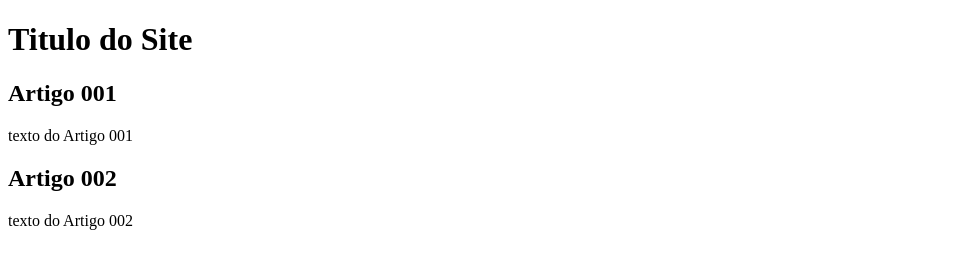
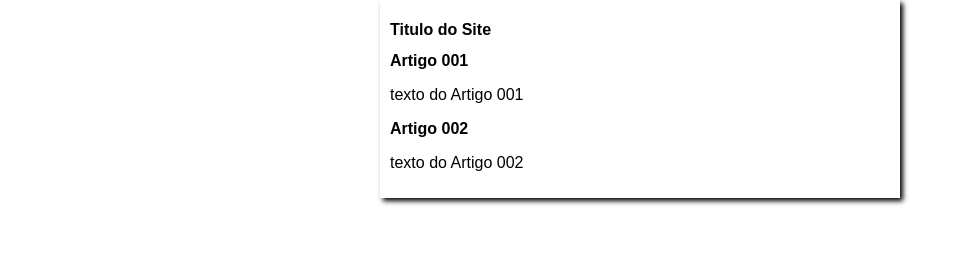
Before and after one commit to WillianCosta12/projeto-site, a plain HTML site: page index.html in a window 1280 px wide. Shown: the whole page, without its empty margins (0-962 px from the left). Drawn offline with Linux system fonts and the light colour scheme.

Commit message:
inicie o design

```diff
--- /dev/null
+++ b/estilos/style.css
@@ -0,0 +1,12 @@
+*{
+    font-family: arial;
+    font-size: 16px;
+}
+
+body{
+    background-color: white;
+    width: 500px;
+    margin: auto;
+    box-shadow: 3px 3px 5px black;
+    padding: 10px;
+}
--- a/index.html
+++ b/index.html
@@ -4,6 +4,7 @@
     <meta charset="UTF-8">
     <meta name="viewport" content="width=device-width, initial-scale=1.0">
     <title> Titulo do site </title>
+    <link rel="stylesheet" href="estilos/style.css">
 </head>
 <body>
     <header>
```
